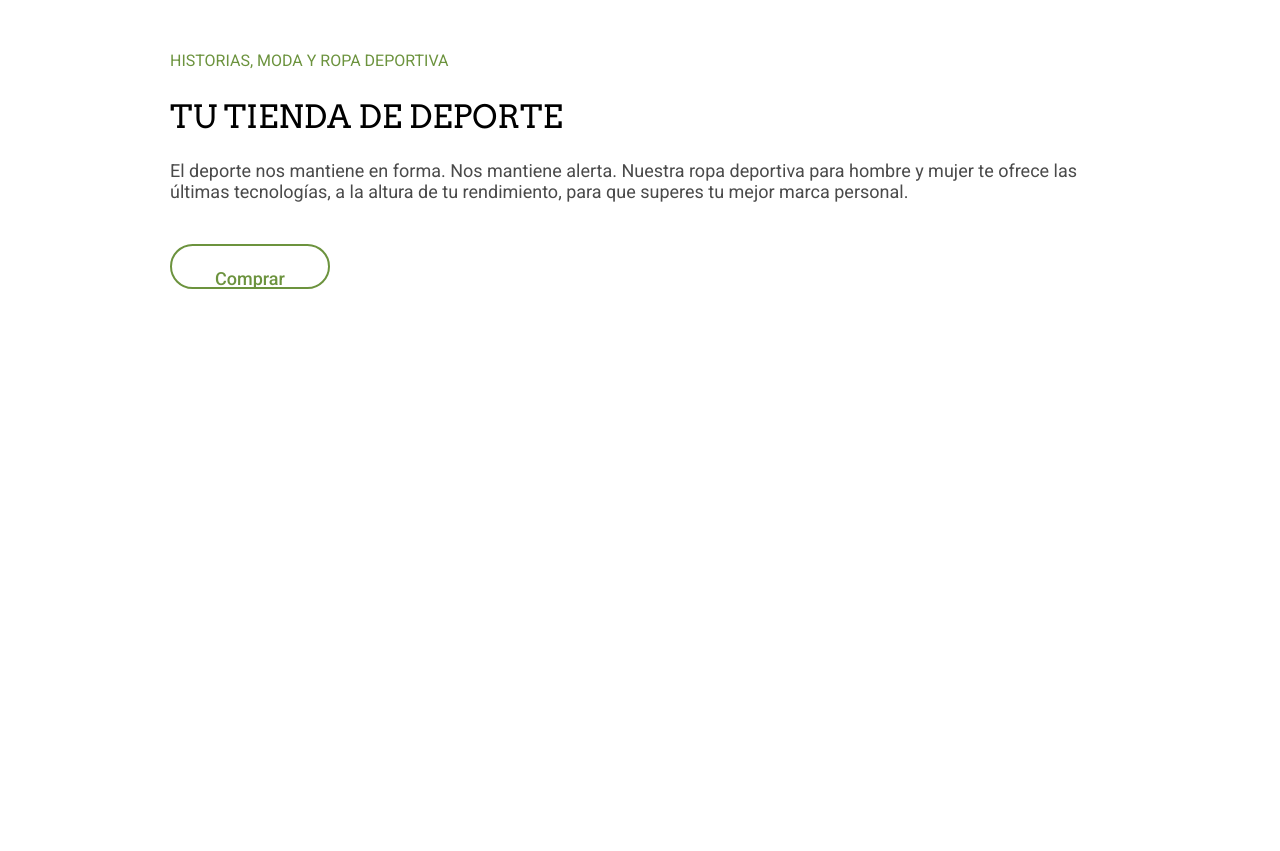
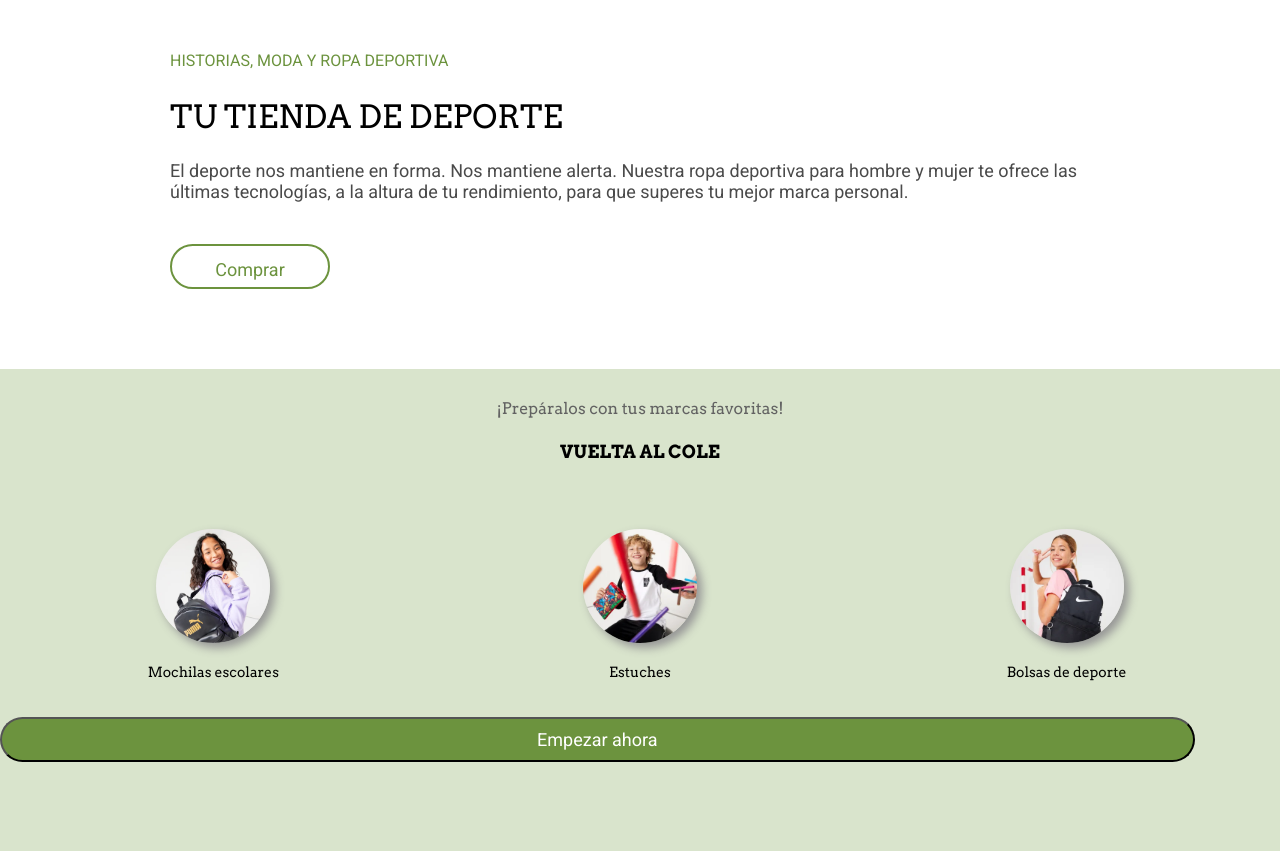
Before and after one commit to Adalab/modulo-1-evaluacion-final-Virvilt, a website built with Vite: page src/index.html in a window 1280 px wide. Shown: the part 725-1576 px from the top of the page. Before the commit the page ends 1057 px from the top, so only its background shows below. Built offline with nearby package versions, Linux system fonts and the light colour scheme.

Commit message:
upload_part.3

```diff
--- a/src/index.html
+++ b/src/index.html
@@ -4,9 +4,9 @@
     <meta charset="UTF-8" />
     <meta name="viewport" content="width=device-width, initial-scale=1" />
     <title>Evaluacion_Modulo01_Virginia</title>
-<!--     <link href="https://fonts.googleapis.com/css?family=Roboto&display=swap" rel="stylesheet" /> -->
-    <link href="https://fonts.googleapis.com/css2?family=Roboto:wght@400;500;700&display=swap" rel="stylesheet">
-    <link href="https://fonts.googleapis.com/css2?family=Arvo:wght@400;700&display=swap" rel="stylesheet">
+    <!--     <link href="https://fonts.googleapis.com/css?family=Roboto&display=swap" rel="stylesheet" /> -->
+    <link href="https://fonts.googleapis.com/css2?family=Roboto:wght@400;500;700&display=swap" rel="stylesheet"/>
+    <link href="https://fonts.googleapis.com/css2?family=Arvo:wght@400;700&display=swap" rel="stylesheet" />
     <link rel="stylesheet" href="./scss/main.scss" />
     <link rel="icon" href="./images/favicon.png" />
   </head>
@@ -17,24 +17,27 @@
     </header>
 
     <main>
-
-      <load src="partials/slider.html" />
-
+      <load src="partials/principal_slider.html" />
 
       <section class="section_1">
         <p class="introduction_text">HISTORIAS, MODA Y ROPA DEPORTIVA</p>
         <h2 class="tittle">TU TIENDA DE DEPORTE</h2>
-        <p class="paragraph">El deporte nos mantiene en forma. Nos mantiene alerta. Nuestra ropa deportiva para hombre y mujer te ofrece las últimas tecnologías, a la altura de tu rendimiento, para que superes tu mejor marca personal.</p>
+        <p class="paragraph">
+          El deporte nos mantiene en forma. Nos mantiene alerta. Nuestra ropa
+          deportiva para hombre y mujer te ofrece las últimas tecnologías, a la
+          altura de tu rendimiento, para que superes tu mejor marca personal.
+        </p>
 
-      <button class="button">
-        <a class="cta" href="https://adalab.es/">Comprar</a>
-      </button>
+        <button class="button">
+          <a class="cta" href="https://adalab.es/">Comprar</a>
+        </button>
       </section>
 
-
+      <load src="partials/section_3colums.html" />
 
     </main>
-
-
   </body>
+  <footer>
+    <load src="partials/footer.html" />
+  </footer>
 </html>
--- /dev/null
+++ b/src/partials/section_3colums.html
@@ -0,0 +1,28 @@
+
+<section class="section_3">
+    <article>
+      <h3 class="subtittle">¡Prepáralos con tus marcas favoritas!</h1>
+      <h2 class="tittle">VUELTA AL COLE</h2>
+    </article>
+
+    <div class="container-grid">
+
+            <div class="categorie">
+                <img class="pic" src="./image/lpbts-mod05-img01-desk.png">
+                <h2 class="tittle_pic">Mochilas escolares</h2>
+            </div>
+            <div class="categorie">
+                <img class="pic" src="./image/lpbts-mod05-img04-mob.png">
+              <h2 class="tittle_pic">Estuches</h2>
+            </div>
+            <div class="categorie">
+                <img class="pic" src="./image/lpbts-mod05-img03-mob.png">
+                <h2 class="tittle_pic">Bolsas de deporte</h2>
+            </div>
+
+
+    <button class="button_green">
+        <a class="cta" href="https://adalab.es/">Empezar ahora</a>
+    </button>
+
+</section>
--- a/src/scss/components/icon_menu.scss
+++ b/src/scss/components/icon_menu.scss
@@ -1,5 +1,3 @@
-
-
 .nav {
   width: 36px;
   height: 36px;
@@ -7,7 +5,6 @@
   top: 0;
   left: 0;
   z-index: 999;
-
 }
 
 .btn {
@@ -17,7 +14,6 @@
   justify-content: center;
   align-items: center;
   background-color: #6c933e;
-
 }
 
 .btn:hover {
--- a/src/scss/components/icon_section.scss
+++ b/src/scss/components/icon_section.scss
@@ -1,11 +1,9 @@
 .scroll_1 {
-
   margin: 17px;
   align-items: center;
   text-align: center;
   justify-content: center;
 }
-
 
 .ico_scroll {
   width: 38px;
@@ -15,6 +13,4 @@
   padding: 8px;
   justify-content: center;
   align-items: center;
-
-
 }
--- a/src/scss/main.scss
+++ b/src/scss/main.scss
@@ -1,8 +1,10 @@
 @import './reset.scss';
 @import './components/icon_menu.scss';
+@import './components/icon_section.scss';
 @import './page_sections/principal_slider.scss';
-@import './components/icon_section.scss';
-@import './page_sections/text_section.scss';
+@import './page_sections/section_2text';
+@import './page_sections/section_3colums.scss';
+@import './page_sections/footer.scss';
 
 
 :root {
--- /dev/null
+++ b/src/scss/page_sections/footer.scss
@@ -0,0 +1,10 @@
+
+
+.footer {
+    width: 100%;
+    height: 100%;
+    padding-top: 30px;
+    padding-bottom: 50px;
+    background-color: #4a4a4a;
+
+}
--- a/src/scss/page_sections/principal_slider.scss
+++ b/src/scss/page_sections/principal_slider.scss
@@ -45,7 +45,7 @@
       }
     }
     @media (min-width: 768px) {
-        padding: 300px 0 0 0;
+      padding: 300px 0 0 0;
     }
   }
 }
--- /dev/null
+++ b/src/scss/page_sections/section_2text.scss
@@ -0,0 +1,108 @@
+.section_1 {
+  width: 100%;
+  padding: 0 17px 30px 17px;
+
+    .introduction_text {
+      font-family: "Roboto", sans-serif;
+      font-weight: 400px;
+      font-style: normal;
+      font-size: 14px;
+      color: #6c933e;
+      text-align: left;
+      margin: 34px 0 5px 0;
+
+      @media (min-width: 768px) {
+        font-size: 16px;
+      }
+
+      @media (min-width: 1280px) {
+        font-size: 16px;
+      }
+    }
+
+    .tittle {
+      font-family: "Arvo", serif;
+      font-weight: 400;
+      font-style: normal;
+      font-size: 22px;
+      color: #000000;
+      text-align: left;
+      margin: 10px 0 5px 0;
+      line-height: 1;
+
+      @media (min-width: 768px) {
+        font-size: 32px;
+        padding: 21px 0px 12px 0px;
+        text-align: 30px;
+      }
+
+      @media (min-width: 1280px) {
+        font-size: 32px;
+        text-align: 30px;
+      }
+    }
+
+    .paragraph {
+      font-family: "Roboto", regular;
+      font-weight: 400px;
+      font-style: normal;
+      font-size: 18px;
+      color: #4a4a4a;
+      text-align: left;
+      margin: 15px 0 42px 0;
+    }
+
+    @media (min-width: 768px) {
+      font-size: 20px;
+      padding: 21px 40px 12px 40px;
+      text-align: 30px;
+    }
+
+    @media (min-width: 1280px) {
+      font-size: 20px;
+      text-align: 30px;
+    }
+
+  @media (min-width: 1280px) {
+    font-size: 20px;
+    padding: 22px 170px 41px 170px;
+    text-align: 30px;
+  }
+}
+
+.button {
+  display: inline-block;
+  width: 160px;
+  height: 45px;
+  padding-inline: 30px;
+  border: solid 2px #6c933e;
+  background-color: #fff;
+  border-radius: 30px;
+  margin-bottom: 20px;
+  text-decoration: none;
+
+  @media (min-width: 768px) {
+    font-size: 20px;
+    padding: 12px 40px 12px 40px;
+    text-align: 30px;
+  }
+
+  @media (min-width: 1280px) {
+    width: 160px;
+    height: 45px;
+    font-size: 20px;
+    text-align: 45px;
+    margin-bottom: 39px;
+
+  }
+
+  .cta {
+    font-family: "Roboto", regular;
+    font-weight: 400px;
+    font-style: normal;
+    font-size: 18px;
+    color: #6c933e;
+    justify-content: center;
+    text-decoration: none;
+  }
+}
--- /dev/null
+++ b/src/scss/page_sections/section_3colums.scss
@@ -0,0 +1,131 @@
+.section_3 {
+  width: 100%;
+  height: 100%;
+  padding-top: 30px;
+  padding-bottom: 50px;
+  background-color: #d9e4cc;
+
+  .subtittle {
+    font-family: "Arvo", bold;
+    font-weight: 400;
+    font-style: normal;
+    font-size: 12px;
+    color: #626262;
+    text-align: center;
+    padding: 0 12px 5px 12px;
+
+    @media (min-width: 768px) {
+      font-size: 16px;
+      padding: 0 214px 0 214px;
+    }
+
+    @media (min-width: 1280px) {
+      font-size: 16px;
+      padding: 0px 214px 5px 214px;
+    }
+  }
+
+  .tittle {
+    font-family: "Arvo", serif;
+    font-weight: 5700;
+    font-style: normal;
+    font-size: 18px;
+    color: #000000;
+    text-align: center;
+    margin: 5px 0 5px 0;
+    line-height: 1;
+
+    @media (min-width: 768px) {
+      font-size: 18px;
+      padding: 15px 0px 12px 0px;
+      text-align: 30px;
+    }
+
+    @media (min-width: 1280px) {
+      font-size: 18px;
+      text-align: 30px;
+    }
+  }
+}
+
+/* ----------------------------------------------------- */
+
+.container-grid {
+  display: grid;
+  grid-template-columns: repeat(6, 1fr);
+}
+
+.categorie {
+  grid-column: span 6;
+  grid-row: span 3;
+  text-align: center;
+  margin: 20px;
+
+  .pic {
+    width: 114px;
+    height: 114px;
+    margin: 10px;
+    border-radius: 400px;
+    box-shadow: 5px 5px 10px #969696;
+  }
+  @media (min-width: 768px) {
+    grid-column: span 2;
+    font-size: 20px;
+    padding: 21px 40px 12px 40px;
+    text-align: 30px;
+  }
+
+  @media (min-width: 1280px) {
+    grid-column: span 2;
+    font-size: 20px;
+    text-align: 30px;
+  }
+}
+.tittle_pic {
+    font-family: "Arvo", bold;
+    font-weight: 400;
+    font-style: normal;
+    font-size: 14px;
+    color: #000000;
+    text-align: center;
+    margin: 5px 0 5px 0;
+  }
+
+
+/* ----------------------------------------------------- */
+
+
+
+.button_green {
+  grid-column: span 4;
+  grid-row: span 1;
+  width: 184px;
+  height: 47px;
+  background-color: #6c933e;
+  border-radius: 30px;
+  margin-bottom: 20px;
+  text-decoration: none;
+
+  @media (min-width: 768px) {
+    font-size: 20px;
+  }
+
+  @media (min-width: 1280px) {
+    width: 140%;
+    height: 45px;
+    font-size: 20px;
+    text-align: 45px;
+    margin-bottom: 39px;
+  }
+
+  .cta {
+    font-family: "Roboto", regular;
+    font-weight: 400px;
+    font-style: normal;
+    font-size: 18px;
+    color: #fff;
+    justify-content: center;
+    text-align: center;
+    text-decoration: none;
+  }
+}
--- a/src/scss/page_sections/text_section.scss
+++ /dev/null
@@ -1,114 +0,0 @@
-
-.section_1 {
-    width: 100%;
-    padding: 0 17px 30px 17px;
-
-
-    .introduction_text {
-        font-family: "Roboto", sans-serif;
-        font-weight: 400px;
-        font-style: normal;
-        font-size: 14px;
-        color: #6c933e ;
-        text-align:left;
-        margin: 34px 0 5px 0;
-
-
-        @media (min-width: 768px) {
-            font-size: 16px;
-        }
-
-        @media (min-width: 1280px) {
-            font-size: 16px;
-        }
-
-    }
-
-    .tittle {
-        font-family: "Arvo", serif;
-        font-weight: 400;
-        font-style: normal;
-        font-size: 22px;
-        color: #000000 ;
-        text-align:left;
-        margin: 10px 0 5px 0;
-        line-height: 1;
-
-        @media (min-width: 768px) {
-            font-size: 32px;
-            padding: 21px 0px 12px 0px;
-            text-align:30px ;
-          }
-
-        @media (min-width: 1280px) {
-            font-size: 32px;
-            text-align:30px ;
-          }
-
-
-    }
-    .paragraph {
-        font-family: "Roboto", regular;
-        font-weight: 400px;
-        font-style: normal;
-        font-size: 18px;
-        color: #4a4a4a ;
-        text-align:left;
-        margin: 15px 0 42px 0;
-    }
-
-        @media (min-width: 768px) {
-        font-size: 20px;
-        padding: 21px 40px 12px 40px;
-        text-align:30px ;
-       }
-
-    @media (min-width: 1280px) {
-        font-size: 20px;
-        text-align:30px ;
-    }
-
-
-    @media (min-width: 1280px) {
-        font-size: 20px;
-        padding: 22px 170px 41px 170px;
-        text-align:30px ;
-    }
-
-}
-
-.button {
-    display: inline-block;
-    width: 160px;
-    height: 45px;
-    padding-block: 10px;
-    padding-inline: 30px;
-    border: solid 2px #6c933e;
-    background-color: #fff;
-    border-radius: 30px;
-    text-decoration: none;
-
-    @media (min-width: 768px) {
-        font-size: 20px;
-        padding: 21px 40px 12px 40px;
-        text-align:30px ;
-    }
-
-    @media (min-width: 1280px) {
-        width: 160px;
-        height: 45px;
-        font-size: 20px;
-        text-align: 45px ;
-    }
-  }
-
-  .cta {
-    font-family: "Roboto", regular;
-    font-weight: 400px;
-    font-style: normal;
-    font-size: 18px;
-    color: #6c933e;
-    font-weight: 500;
-    text-decoration: none;
-
-  }
```
Also changed, not shown: src/partials/principal_slider.html (renamed from src/partials/slider.html, +0 -4 lines), src/partials/footer.html (added). Lines whose indentation alone changed are shown as unchanged.
